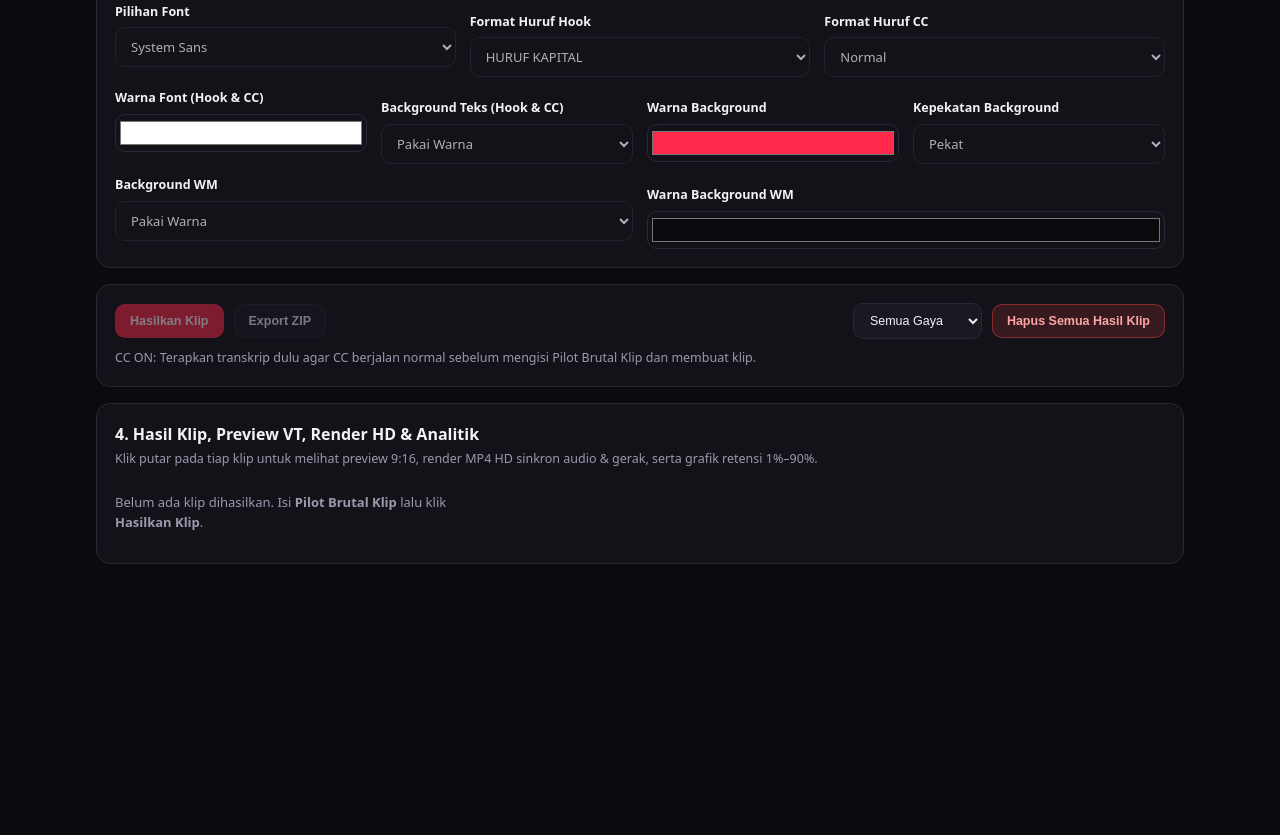
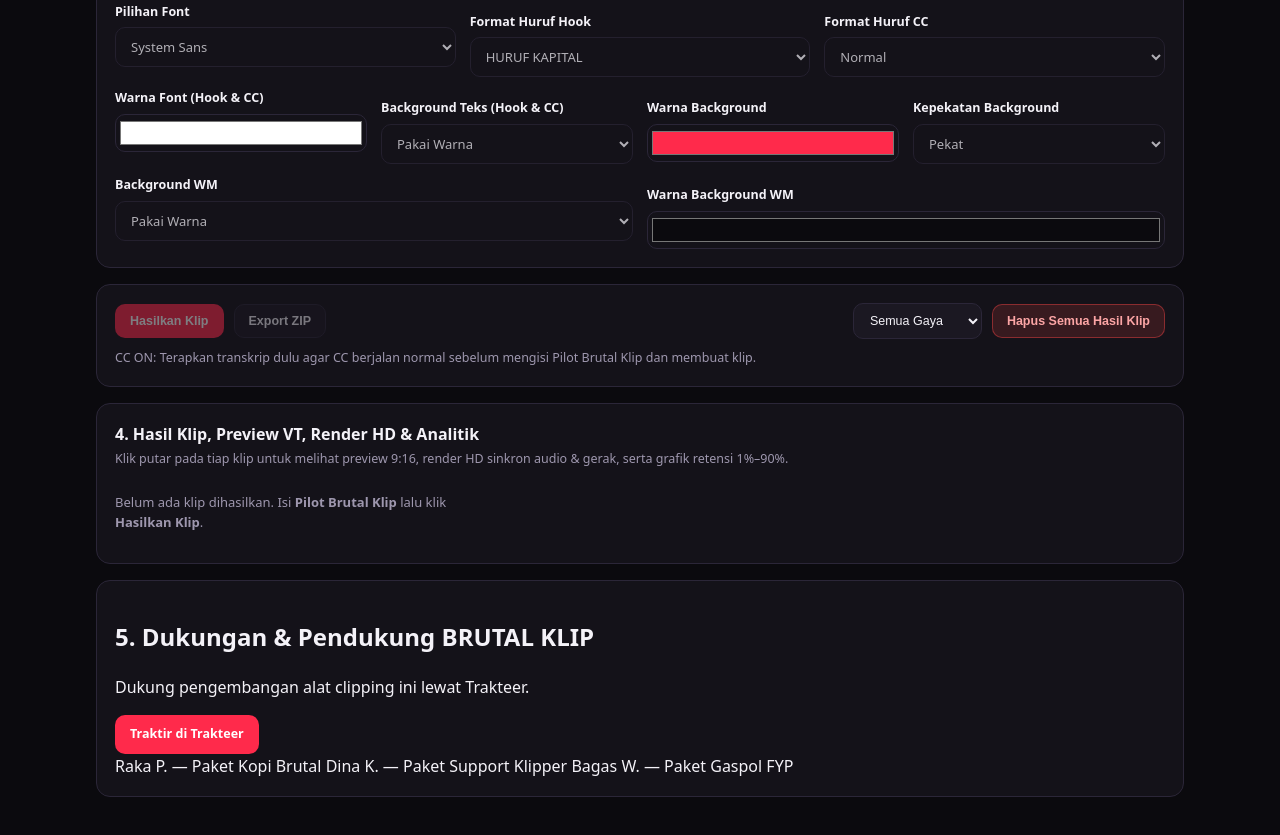
Before and after one commit to wicaksonosatria885-spec/Brutal_Klip, a website: page www/index.html in a window 1280 px wide. Shown: the part 953-1788 px from the top of the page. Before the commit the page ends 1589 px from the top, so only its background shows below. Drawn offline with nearby package versions, Linux system fonts and the light colour scheme.

Commit message:
Update HTML comments and add support section

```diff
--- a/www/index.html
+++ b/www/index.html
@@ -29,7 +29,7 @@
   </header>
 
   <main class="container">
-    <!-- 1. Sumber Video, Transkrip (CC ON/OFF) & Pilot Brutal Klip -->
+    <!-- 1. Transkrip, CC & Pilot Brutal Klip -->
     <section class="panel">
       <div class="panel-head">
         <h2 data-i18n="sec1Title">1. Transkrip, CC &amp; Pilot Brutal Klip</h2>
@@ -277,10 +277,33 @@
     <section class="panel">
       <div class="panel-head">
         <h2 data-i18n="sec4Title">4. Hasil Klip, Preview VT, Render HD &amp; Analitik</h2>
-        <p data-i18n="sec4Sub">Klik putar pada tiap klip untuk melihat preview 9:16, render MP4 HD sinkron audio &amp; gerak, serta grafik retensi 1%–90%.</p>
+        <p data-i18n="sec4Sub">Klik putar pada tiap klip untuk melihat preview 9:16, render HD sinkron audio &amp; gerak, serta grafik retensi 1%–90%.</p>
       </div>
       <div id="clips-container" class="clips-grid">
         <p class="empty-state">Belum ada klip dihasilkan. Isi <strong>Pilot Brutal Klip</strong> lalu klik <strong>Hasilkan Klip</strong>.</p>
+      </div>
+    </section>
+
+    <!-- 5. Dukungan Trakteer & Daftar Pendukung -->
+    <section class="panel">
+      <div class="support-row">
+        <div>
+          <h2 data-i18n="sec5Title">5. Dukungan &amp; Pendukung BRUTAL KLIP</h2>
+          <p data-i18n="sec5Sub">Dukung pengembangan alat clipping ini lewat Trakteer.</p>
+        </div>
+        <a
+          href="https://trakteer.id/brutal_klip/gift"
+          target="_blank"
+          rel="noopener noreferrer"
+          class="btn-primary"
+          data-i18n="btnSupport"
+        >Traktir di Trakteer</a>
+      </div>
+
+      <div class="supporters-list" id="supporters-list">
+        <span class="supporter-pill">Raka P. — Paket Kopi Brutal</span>
+        <span class="supporter-pill">Dina K. — Paket Support Klipper</span>
+        <span class="supporter-pill">Bagas W. — Paket Gaspol FYP</span>
       </div>
     </section>
   </main>
```
